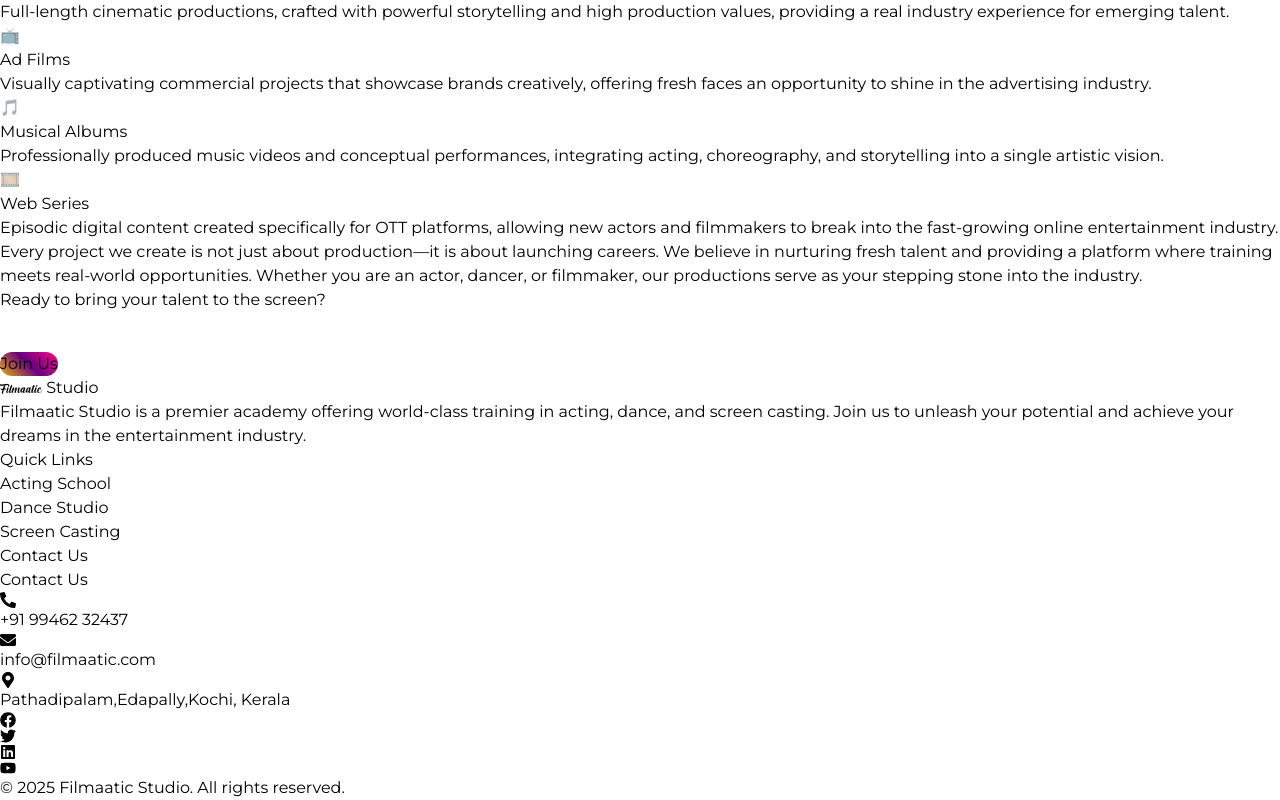
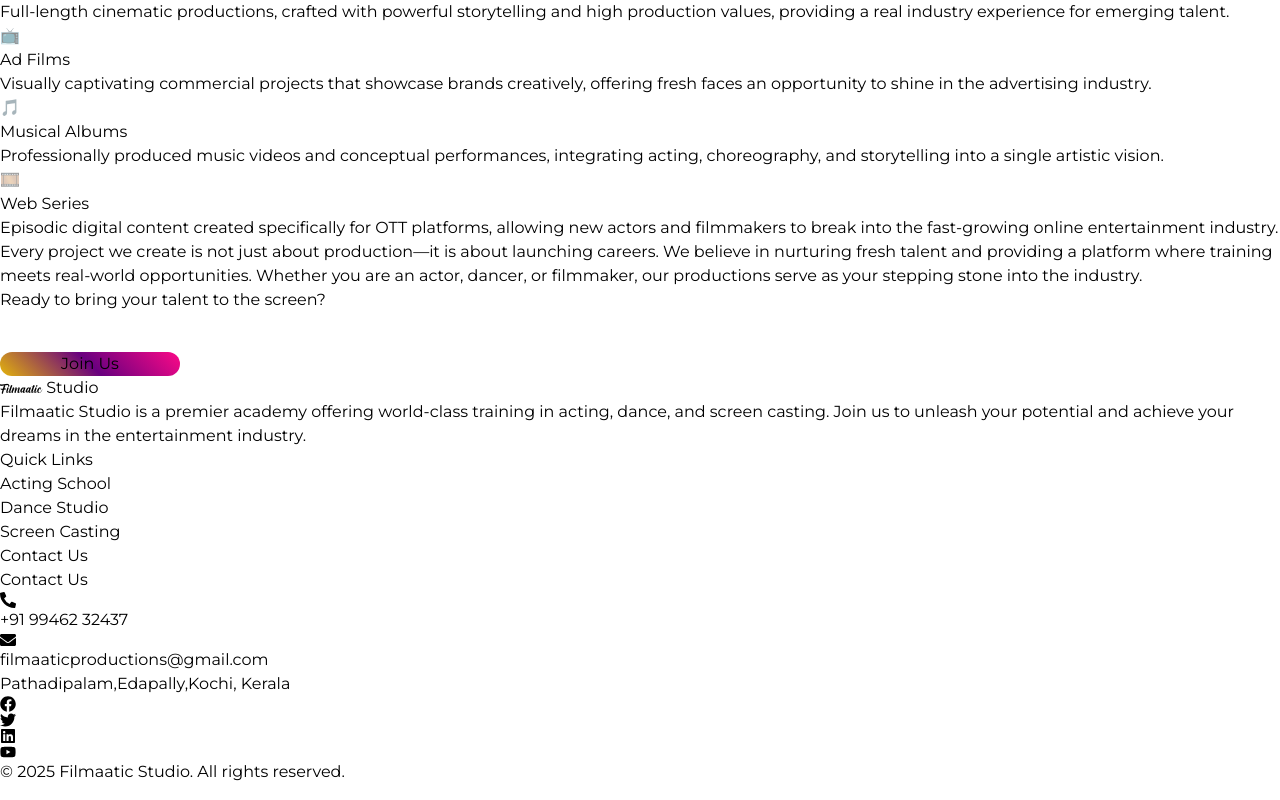
Before and after one commit to lifeplannerdev/filmaatic, a React (Vite) app: page /productions in a window 1280 px wide. Shown: the part 275-1075 px from the top of the page. Built offline with nearby package versions, Linux system fonts and the light colour scheme.

Commit message:
26 march commit

```diff
--- a/src/components/Footer.jsx
+++ b/src/components/Footer.jsx
@@ -48,10 +48,10 @@
               </li>
               <li className="mb-2 flex items-center justify-center md:justify-end">
                 <FaEnvelope className="mr-2" />
-                <a href="mailto:info@filmaatic.com" className="hover:text-pink-500 transition-all duration-300">info@filmaatic.com</a>
+                <a href="mailto:info@filmaatic.com" className="hover:text-pink-500 transition-all duration-300">filmaaticproductions@gmail.com</a>
               </li>
               <li className="mb-2 flex items-center justify-center md:justify-end">
-                <FaMapMarkerAlt className="mr-2" />
+
                 <span>Pathadipalam,Edapally,Kochi, Kerala</span>
               </li>
             </ul>
--- a/src/pages/production.jsx
+++ b/src/pages/production.jsx
@@ -2,6 +2,8 @@
 import ProjectsSection from "../components/ProjectSection";
 import Cards from "../components/Cards";
 import EnquirySection from "../components/Enquiry";
+import { PiWhatsappLogo } from "react-icons/pi";
+
 
 const Production = () => {
   return (
@@ -128,9 +130,11 @@
             background: "linear-gradient(45deg,rgb(227, 180, 12), #69007f, #fc0987)",
             marginTop: "40px",
             borderRadius: "30px",
+            width:"180px"
           }}
         >
-          <span className="relative z-10">Join Us</span>
+          <span className="relative z-10">Join Us
+          </span>
           <span
             className="absolute inset-1 bg-[#272727] rounded-lg transition-opacity duration-500 opacity-100 hover:opacity-70"
             style={{ zIndex: 1, borderRadius: "30px" }}
```
